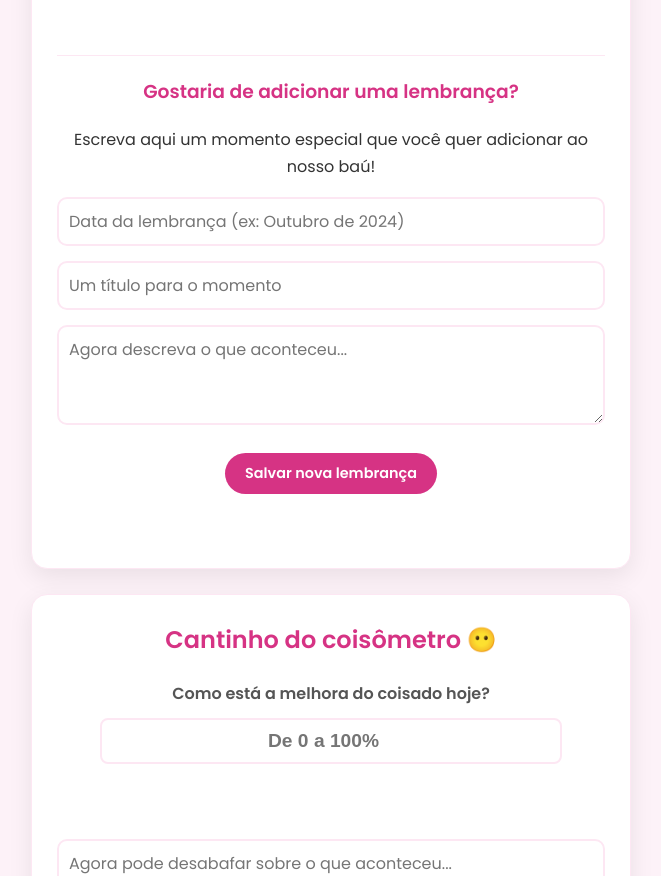
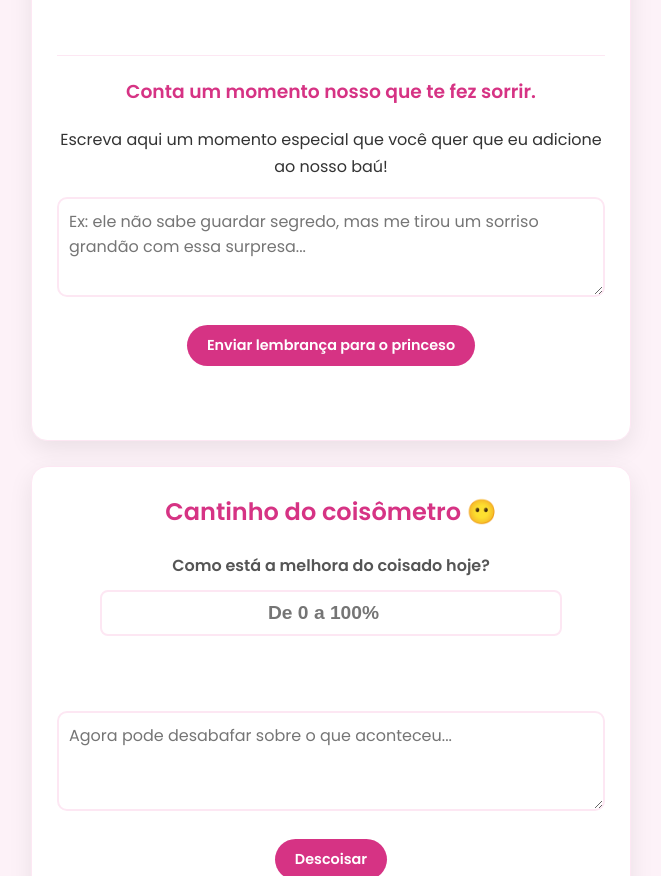
Before and after one commit to LGiovannini36/Cantinho-da-Lari, a website: page index.html in a window 1280 px wide. Shown: the part 1538-2414 px from the top of the page, without its empty margins (309-970 px from the left). Drawn offline with Linux system fonts and the light colour scheme.

```diff
--- a/index.html
+++ b/index.html
@@ -53,16 +53,13 @@
                 <div id="lembrancas-inline-container"></div>
 
                 <div class="sugestao-container">
-    <hr> <h3>Gostaria de adicionar uma lembrança?</h3>
-    <p>Escreva aqui um momento especial que você quer adicionar ao nosso baú!</p>
-
-    <input type="text" id="sugestao-data" placeholder="Data da lembrança (ex: Outubro de 2024)">
-    <input type="text" id="sugestao-titulo" placeholder="Um título para o momento">
-
-    <textarea id="sugestao-textarea" placeholder="Agora descreva o que aconteceu..."></textarea>
-    <button id="btn-enviar-sugestao" class="btn">Salvar nova lembrança</button>
-    <div id="sugestao-feedback" class="feedback-final"></div>
-</div>
+                    <hr>
+                    <h3>Conta um momento nosso que te fez sorrir.</h3>
+                    <p>Escreva aqui um momento especial que você quer que eu adicione ao nosso baú!</p>
+                    <textarea id="sugestao-textarea" placeholder="Ex: ele não sabe guardar segredo, mas me tirou um sorriso grandão com essa surpresa..."></textarea>
+                    <button id="btn-enviar-sugestao" class="btn">Enviar lembrança para o princeso</button>
+                    <div id="sugestao-feedback" class="feedback-final"></div>
+                </div>
             </section>
 
             <section class="card">
--- a/style.css
+++ b/style.css
@@ -355,19 +355,3 @@
     transform: scale(1.2);
     color: var(--cor-principal); /* Rosa mais forte ao passar o mouse */
 }
-/* Estilo para os novos inputs de texto */
-.sugestao-container input[type="text"] {
-    width: 100%;
-    padding: 10px;
-    border-radius: 10px;
-    border: 2px solid #fde7f3;
-    font-family: 'Poppins', sans-serif;
-    font-size: 1rem;
-    margin-bottom: 15px;
-    box-sizing: border-box; /* Garante que padding não afete a largura */
-}
-
-.sugestao-container input[type="text"]:focus {
-    outline: none;
-    border-color: var(--cor-principal);
-}
```
